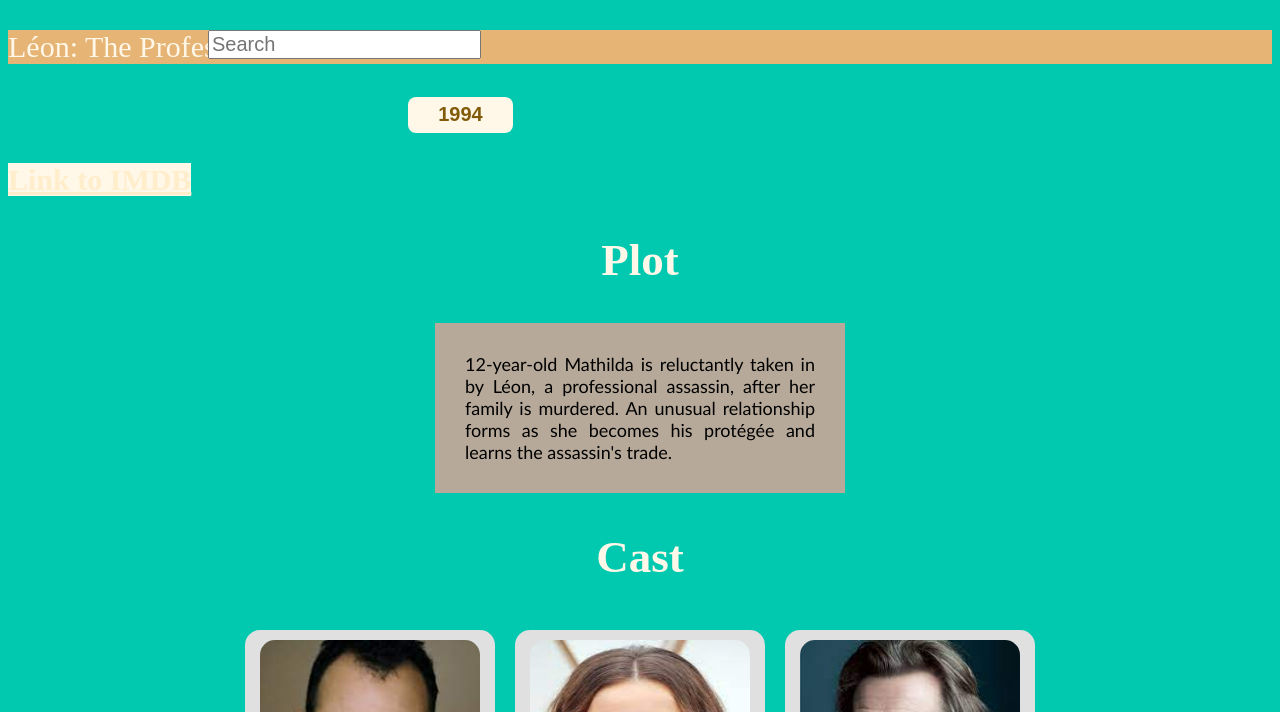
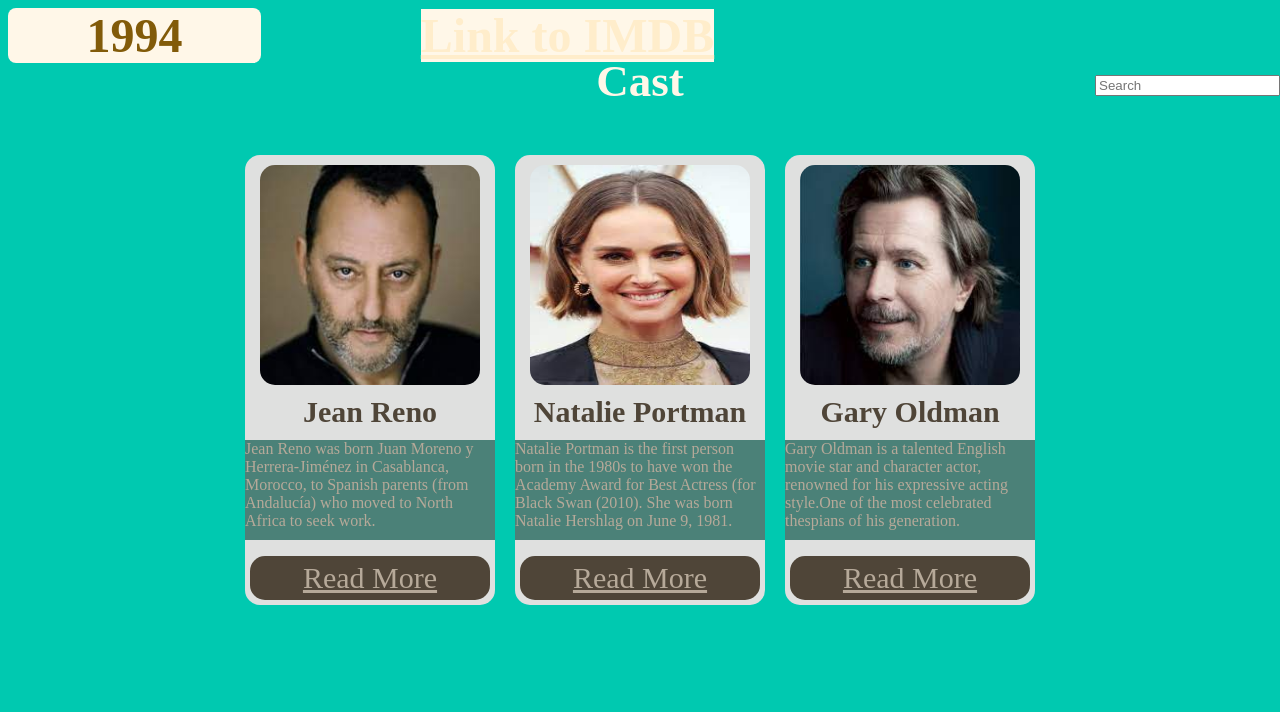
Before and after one commit to Ilakohan/Practice, a website built with Parcel: page index.html in a window 1280 px wide. Shown: the top 712 px of the page. Built offline with nearby package versions, Linux system fonts and the light colour scheme.

Commit message:
fix-header

```diff
--- a/index.html
+++ b/index.html
@@ -6,22 +6,23 @@
 
 <title> Léon:The Professional</title>
 <meta name="viewport" content="width=device-width, initial-scale=1.0">
+  <body class="body">
+    <div class="header">
+      <div class="left-section">1994</div>
+      <div class="middle-section">
+        <a
+          href="https://www.imdb.com/title/tt0110413/"
+          style="color: #ffedcb"
+          target="_blank"
+          ><strong> Link to IMDB</strong>
+        </a>
+        <div class="right-section">
+          <input type="text" placeholder="Search" />
+        </div>
+      </div>
+    </div>
+  </body>
 
-<body>
-   <input class="search-bar" type="text" placeholder="Search">
-    <p class="title">Léon: The Professional</p>
-     <div class="button">
-        <button class="year-button">
-          1994
-        </button>
-        <p><b><a href="https://www.imdb.com/title/tt0110413/" style="color:#FFEDCB;" target="_blank"> <strong> Link to IMDB</strong>
-        </a></b></p>
-          </div>
-
-      <div class="Plot-part">
-        <h2>Plot</h2>
-        <p class="main-text"> 12-year-old Mathilda is reluctantly taken in by Léon, a professional assassin, after her family is murdered. An unusual relationship forms as she becomes his protégée and learns the assassin's trade.</p>
-      </div>
 
     <h2>Cast</h2>
 
--- a/style-Practice.css
+++ b/style-Practice.css
@@ -16,13 +16,31 @@
   align-content: center;
 }
 
-.search-bar {
-  font-size: 20px;
-  float: right;
+.header {
+  height: 10px;
+  display: flex;
+  flex-direction: row;
+  justify-content: space-between;
+  flex-wrap: wrap;
+}
+.left-section {
+  width: 20%;
+  color: #825b09;
+  background-color: #fff7e8;
+  font-size: 3rem;
+  font-weight: bold;
+  border: none;
+  border-radius: 8px;
+  cursor: pointer;
+  text-align: center;
 }
 
-.button {
-  color: #17c820;
+.middle-section {
+  flex: 1;
+  width: 60%;
+  margin-left: 10rem;
+  position: relative;
+  font-size: 3rem;
 }
 
 a:link {
@@ -34,26 +52,13 @@ a:visited {
 }
 
 a:hover {
-  background-color: #b6a999;
+  background-color: #5f5b57;
 }
 
-.year-button {
-  color: #825b09;
-  background-color: #fff7e8;
-  font-size: 20px;
-  font-weight: bold;
-  border: none;
-  height: 36px;
-  width: 105px;
-  border-radius: 8px;
-  cursor: pointer;
-  margin-left: 400px;
-  margin-right: 300px;
-}
-
-.year-button:hover {
-  background-color: #13b8a2;
-  box-shadow: 4px 4px 10px #fff7e8;
+.right-section {
+  font-size: 30px;
+  position: fixed;
+  right: 0;
 }
 
 h2 {
```
